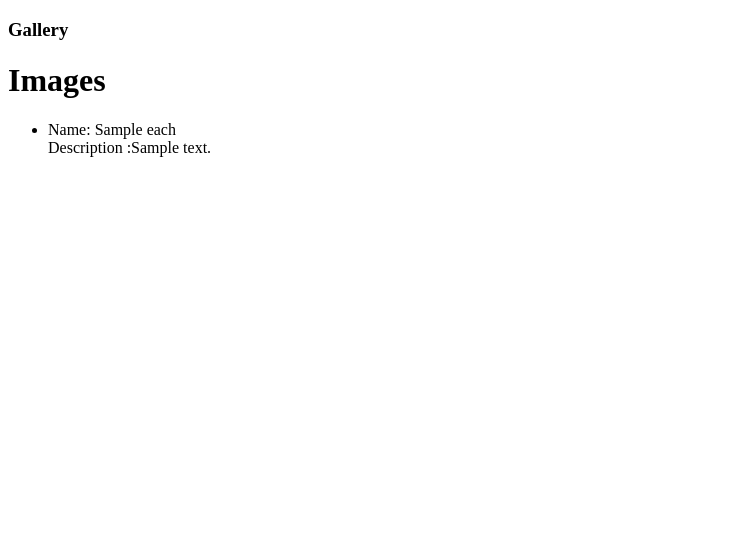
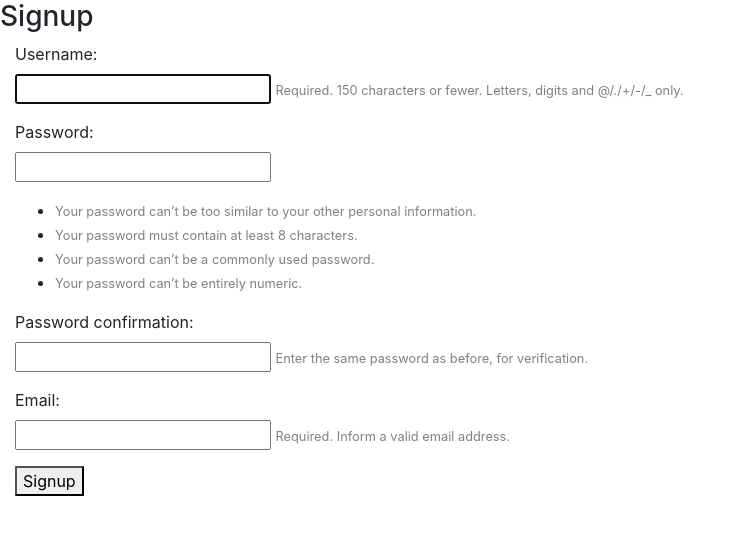
Before and after one commit to oluwatobi1/Shopify-2021, a Django app: template api/templates/api/signup_form.html in a window 1280 px wide. Shown: the top 535 px of the page, without its empty margins (0-745 px from the left). Run offline with Django 3.2, Linux system fonts and the light colour scheme; the template is opened without the code that fills it: values that come from a table or form of the project are taken from there, most other values are stand-ins (such as "Sample title", 1, 10 or a date in 2020); some libraries are stand-ins or nearby versions.

Commit message:
functional signup form

```diff
--- a/api/forms.py
+++ b/api/forms.py
@@ -15,4 +15,4 @@ class SignUpForm(UserCreationForm):
 
     class Meta:
         model = User
-        fields = "__all__"
+        fields = ['username', 'password1', 'password2', 'email']
--- a/api/templates/api/index.html
+++ b/api/templates/api/index.html
@@ -14,8 +14,8 @@
   <form method="post" enctype="multipart/form-data">
         <label>Name</label>
       {{ form.name }}
-      <label>Name</label>
-      {{ form.description }}
+      <br>
+      {{ form.as_p }}
       {% csrf_token %}
       <button type="submit">Upload</button>
   </form>
--- a/api/templates/api/signup_form.html
+++ b/api/templates/api/signup_form.html
@@ -2,21 +2,32 @@
 <html>
   <head>
     <meta charset="utf-8">
-    <title>Gallery</title>
+    <title>Signup</title>
+            <link rel="stylesheet" href="https://stackpath.bootstrapcdn.com/bootstrap/4.3.1/css/bootstrap.min.css" integrity="sha384-ggOyR0iXCbMQv3Xipma34MD+dH/1fQ784/j6cY/iJTQUOhcWr7x9JvoRxT2MZw1T" crossorigin="anonymous">
   </head>
   <body>
-    <h3> Gallery</h3>
+    <h3> Signup</h3>
 
-  <h1>Images</h1>
+<div class="container-fluid">
+  <form method="post">
+      {% csrf_token %}
+      {% for field in signup_form %}
+          <p>
+          {{ field.label_tag }}<br>
+          {{ field }}
+{#          TOdo remove lenght password help text #}
+          {% if field.help_text and field.label_tag != 'Password:' %}
+              <small style="color: grey">{{ field.help_text }}</small>
+          {% endif %}
+          {% for error in field.errors %}
+          <p style="color: red">{{ error }}</p>
 
-
-<ul>
-    {% for each in object_list %}
-        <li>
-        Name: {{ each.name }} <br>Description :{{ each.description }}<br><br>
-        </li>
-    {% endfor %}
-</ul>
+        {% endfor %}
+          </p>
+      {% endfor %}
+      <button type="submit">Signup</button>
+  </form>
+</div>
 
 
 
--- a/api/urls.py
+++ b/api/urls.py
@@ -4,10 +4,11 @@
 
 """
 from django.urls import path
-from .views import ShopFormView, ShopGalleryView
+from .views import ShopFormView, ShopGalleryView, SignUpFormView
 
 
 urlpatterns = [
-    path('', ShopFormView.as_view(), name='upload'),
-    path('gallery', ShopGalleryView.as_view(), name='gallery')
+    path('', ShopFormView.as_view(), name='upload_url'),
+    path('gallery', ShopGalleryView.as_view(), name='gallery_url'),
+    path('signup', SignUpFormView.as_view(), name='signup_url')
 ]
--- a/api/views.py
+++ b/api/views.py
@@ -69,4 +69,7 @@ class SignUpFormView(View):
 
             user = authenticate(username=username, password=raw_password)
             login(request, user)
-            return redirect('api/Gallery.html')
+            return HttpResponseRedirect('/shop/gallery')
+        else:
+            print(form.errors)
+            return HttpResponse("Form Error")
```
Also changed, not shown: db.sqlite3.
